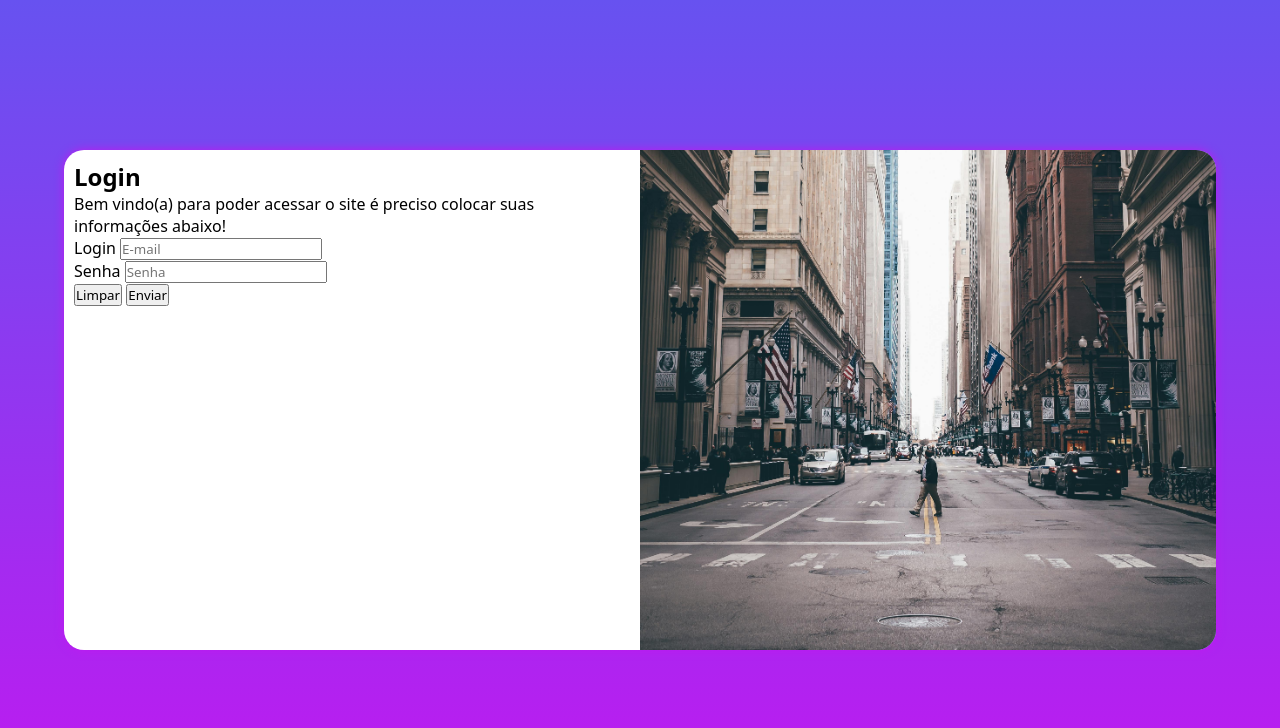
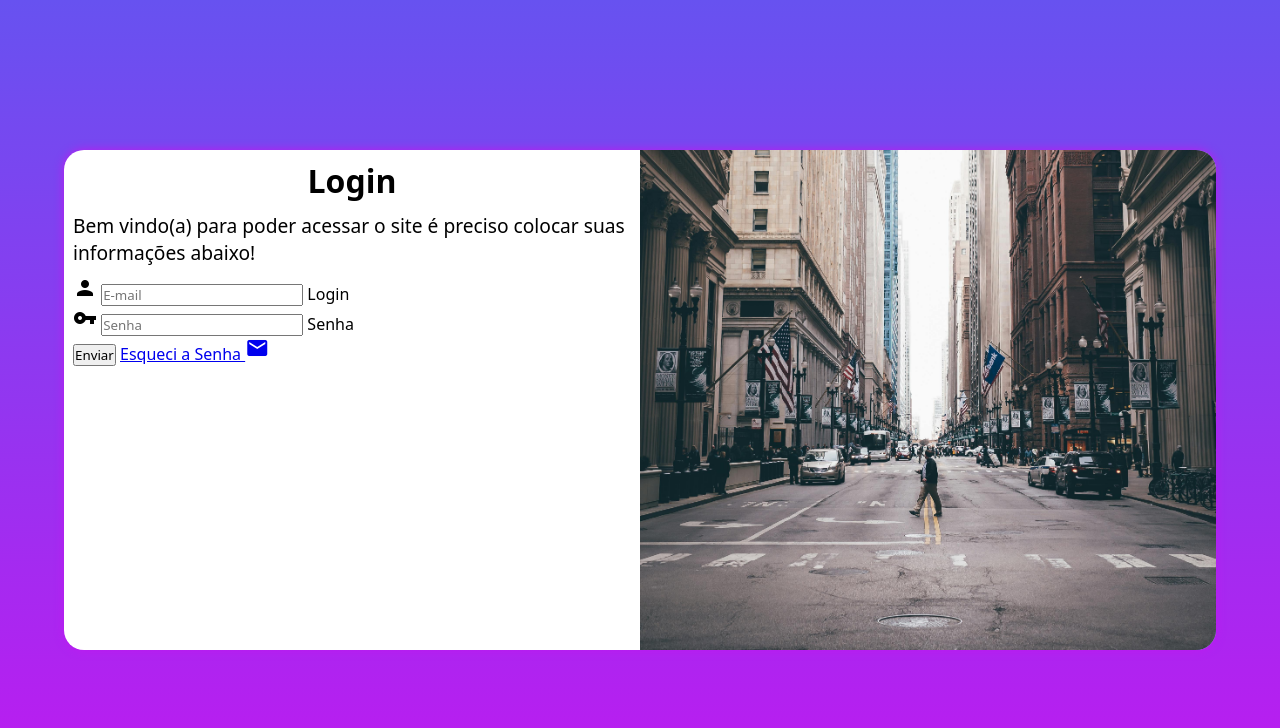
Before and after one commit to FelipeMenezesLins/projeto-login, a plain HTML site: page index.html in a window 1280 px wide. Drawn offline with Linux system fonts and the light colour scheme.

Commit message:
adicionei um formulário

```diff
--- a/estilos/medias-query.css
+++ b/estilos/medias-query.css
@@ -47,6 +47,16 @@ telas grandes: mais de 1200px*/
         float:right;
         width:60%;
     }
+    div#formulario  h1 {
+        font-size:2em;
+        text-align:center;
+        margin-bottom:10px;
+    }
+
+    div#formulario p {
+        font-size:1.2em;
+        margin-bottom:10px;
+    }
 }
 
 @media screen and (min-width:1200px) {
@@ -68,4 +78,14 @@ telas grandes: mais de 1200px*/
         float:left;
         width:50%
     }
+    div#formulario  h1 {
+        font-size:2em;
+        text-align:center;
+        margin-bottom:10px;
+    }
+
+    div#formulario p {
+        font-size:1.2em;
+        margin-bottom:10px;
+    }
 }
--- a/estilos/style.css
+++ b/estilos/style.css
@@ -53,5 +53,16 @@ section#login > div#foto {
 
 section#login > div#formulario {
     display:block;
-    padding:10px;
+    padding:9px;
 }
+
+div#formulario  h1 {
+    font-size:1.5em;
+    text-align:center;
+    margin-bottom:10px;
+}
+
+div#formulario p {
+    font-size:0.8em;
+    margin-bottom:10px;
+}
--- a/index.html
+++ b/index.html
@@ -3,6 +3,8 @@
 <head>
     <meta charset="UTF-8">
     <meta name="viewport" content="width=device-width, initial-scale=1.0">
+    <link href="https://fonts.googleapis.com/icon?family=Material+Icons"
+      rel="stylesheet">
     <link rel="stylesheet" href="estilos/style.css">
     <link rel="stylesheet" href="estilos/medias-query.css">
     <title>Login</title>
@@ -16,17 +18,18 @@
                 <form action="login.php" method="post" autocomplete="on">
                     <h1>Login</h1>
                     <p>Bem vindo(a) para poder acessar o site é preciso colocar suas informações abaixo!</p>
-                    <p>
-                        <label for="ilogin">Login</label>
-                        <input type="email" name="login" id="ilogin" required autocomplete="email" placeholder="E-mail">
-                    </p>
-
-                    <p>
-                        <label for="isenha">Senha</label>
-                        <input type="password" name="senha" id="isenha" required minlength="8" placeholder="Senha">
-                    </p>
-                    <input type="reset" value="Limpar">
-                    <button>Enviar</button>
+                        <div class="campo">
+                            <span class="material-icons">person</span>
+                            <input type="email" name="login" id="ilogin" required autocomplete="email" placeholder="E-mail">
+                            <label for="ilogin">Login</label>
+                        </div>
+                        <div class="campo">
+                            <span class="material-icons">vpn_key</span>
+                            <input type="password" name="senha" id="isenha" required minlength="8" max-length="20"placeholder="Senha">
+                            <label for="isenha">Senha</label>
+                        </div>
+                        <input type="submit" value="Enviar">
+                        <a href="esqueci.html">Esqueci a Senha <span class="material-icons">mail</span></a>
                 </form>
             </div>
         </section>
```
